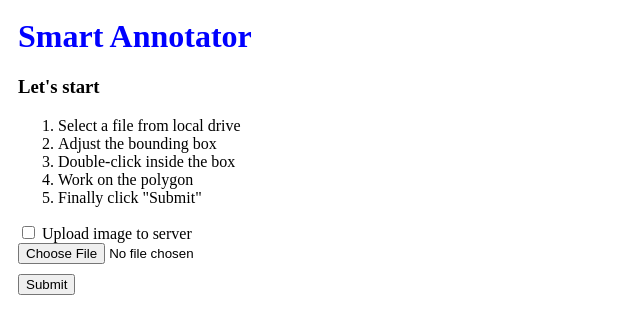
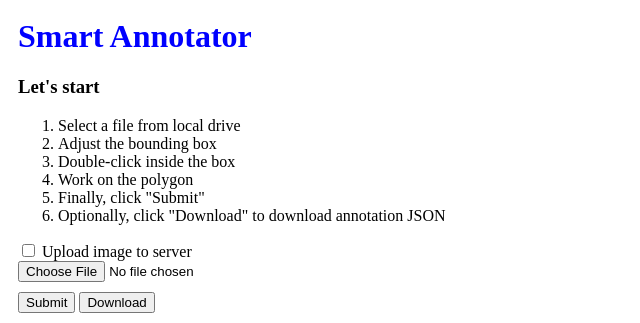
Before and after one commit to nbkntu/fourthbrain, a FastAPI app: page / in a window 1280 px wide. Shown: the top 323 px of the page, without its empty margins (0-640 px from the left). Before the commit the page ends 295 px from the top, so only its background shows below. Run offline with FastAPI, Linux system fonts and the light colour scheme; a map, chart or similar area stays blank; parts of the project's set-up code (start-up, migrations or seed data) failed here and were passed over; some libraries are stand-ins or nearby versions.

Commit message:
download annotation file

```diff
--- a/server/static/scripts/script.js
+++ b/server/static/scripts/script.js
@@ -1,5 +1,5 @@
 class AppController {
-  constructor(canvasEl, imageEl, submitButtonEl) {
+  constructor(canvasEl, imageEl, submitButtonEl, downloadButtonEl) {
     this.appState = new AppState();
     this.canvasUtil = new CanvasUtil();
 
@@ -8,6 +8,9 @@ class AppController {
 
     this.submitButtonEl = submitButtonEl;
     this.setupSubmitButtonEvents();
+
+    this.downloadButtonEl = downloadButtonEl;
+    this.setupDownloadButtonEvents();
 
     this.offsetX = 0;
     this.offsetY = 0;
@@ -38,6 +41,11 @@ class AppController {
   setupSubmitButtonEvents() {
     const that = this;
     this.submitButtonEl.onclick = function(e) { that.handleSubmitButtonClick(e) };
+  }
+
+  setupDownloadButtonEvents() {
+    const that = this;
+    this.downloadButtonEl.onclick = function(e) { that.handleDownloadButtonClick(e) };
   }
 
   handleMouseDown(e) {
@@ -173,10 +181,37 @@ class AppController {
   }
 
   handleSubmitButtonClick(e) {
+    // tell the browser we're handling this event
+    e.preventDefault();
+    e.stopPropagation();
+
     const result = this.appState.getAnnotationResult();
     console.log(result);
 
     this.submitAnnotationResult(this.appState.filename, result);
+  }
+
+  handleDownloadButtonClick(e) {
+    // tell the browser we're handling this event
+    e.preventDefault();
+    e.stopPropagation();
+
+    const result = this.appState.getAnnotationResult();
+    console.log(result);
+
+    const filename = 'annotation.json';
+    const blob = new Blob([JSON.stringify(result)], {type: 'text/json'});
+
+    if (window.navigator.msSaveOrOpenBlob) {
+        window.navigator.msSaveBlob(blob, filename);
+    } else {
+        const elem = window.document.createElement('a');
+        elem.href = window.URL.createObjectURL(blob);
+        elem.download = filename;
+        document.body.appendChild(elem);
+        elem.click();
+        document.body.removeChild(elem);
+    }
   }
 
   draw() {
--- a/server/templates/index.html
+++ b/server/templates/index.html
@@ -13,7 +13,8 @@
   <li>Adjust the bounding box</li>
   <li>Double-click inside the box</li>
   <li>Work on the polygon</li>
-  <li>Finally click "Submit"</li>
+  <li>Finally, click "Submit"</li>
+  <li>Optionally, click "Download" to download annotation JSON</li>
 </ol>
 
 <div>
@@ -26,6 +27,7 @@
 
 <div class="control-panel">
   <button id="submit-button">Submit</button>
+  <button id="download-button">Download</button>
 </div>
 
 <div style="display:none;">
@@ -42,7 +44,8 @@
     var appController = new AppController(
       document.getElementById('canvas'),
       document.getElementById('image-source'),
-      document.getElementById('submit-button')
+      document.getElementById('submit-button'),
+      document.getElementById('download-button'),
     );
 
     window.onscroll = function(e) { appController.resetOffset(); }
```
